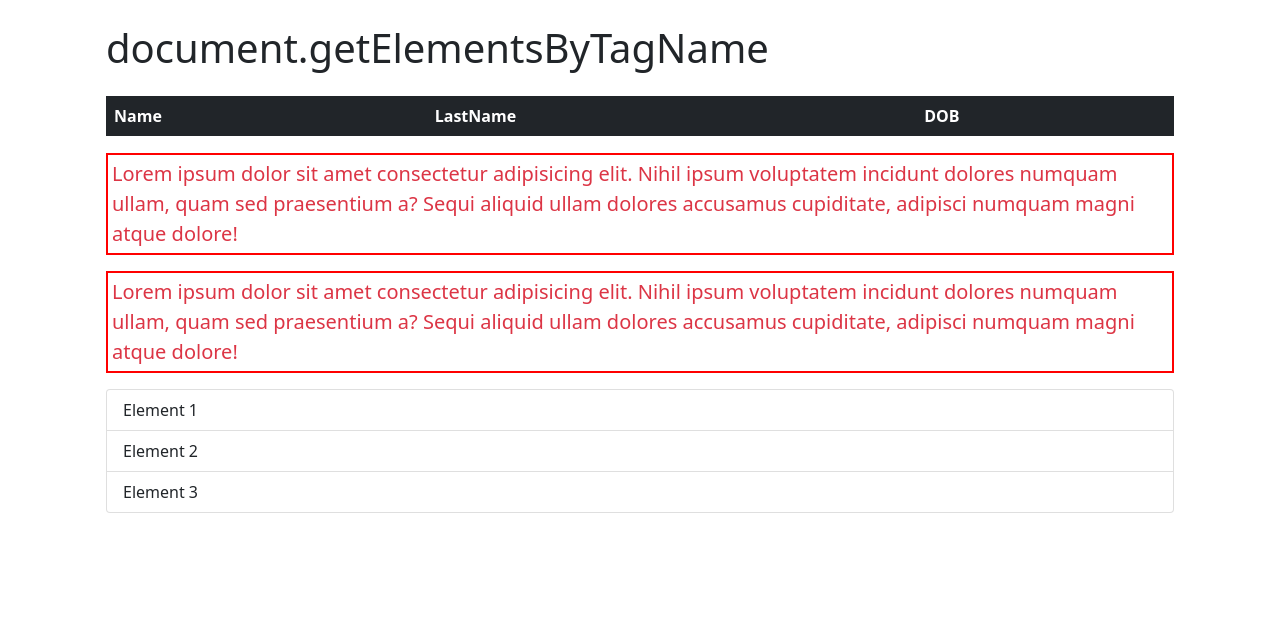
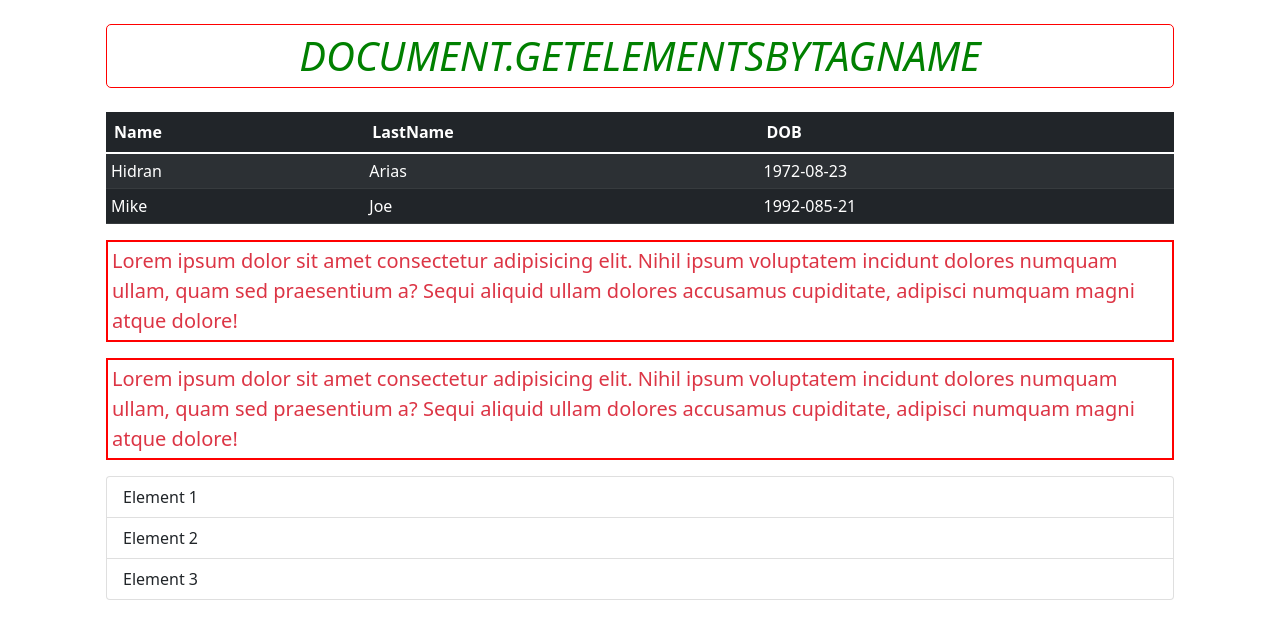
Before and after one commit to hidran/javascript-dom-listeners, a plain HTML site: page index.html in a window 1280 px wide. Drawn offline with nearby package versions, Linux system fonts and the light colour scheme.

Commit message:
Adds getElementById method

```diff
--- a/index.html
+++ b/index.html
@@ -7,34 +7,16 @@
         <title>Document Object model: document.getElementsByTagName</title>
         <link href="https://cdn.jsdelivr.net/npm/bootstrap@5.1.3/dist/css/bootstrap.min.css" rel="stylesheet">
 
-        <script>
-            document.addEventListener('DOMContentLoaded', () => {
-                const doc = document;
-                const ps = doc.getElementsByTagName('p');
-                for (let i = 0; ps[i]; i++) {
-                    let ele = ps[i];
-                    ele.style.border = '2px solid red';
-                    ele.style.padding = '4px';
-                    ele.classList.add('text-danger');
-                    ele.style.cursor = 'pointer';
-                    ele.onclick = (evt) => {
-                        evt.target.classList.remove('text-danger');
-                    };
-                }
-                const tds = doc.getElementsByTagName('td');
-                const arrTds = Array.from(tds);
-                console.log(arrTds);
-                arrTds.forEach(td => td.parentNode.removeChild(td))
-            });
-
-
-        </script>
+        <script src="script.js"></script>
+        <link rel="stylesheet" href="style.css">
     </head>
 
     <body>
         <div class="container">
             <section id="main" class="p-4">
+
                 <h1 id="title">document.getElementsByTagName</h1>
+
                 <table class="table table-striped table-dark mt-4">
                     <thead>
                         <tr>
--- /dev/null
+++ b/script.js
@@ -0,0 +1,22 @@
+document.addEventListener('DOMContentLoaded', () => {
+    const doc = document;
+    const ps = doc.getElementsByTagName('p');
+    for (let i = 0; ps[i]; i++) {
+        let ele = ps[i];
+        ele.style.border = '2px solid red';
+        ele.style.padding = '4px';
+        ele.classList.add('text-danger');
+        ele.style.cursor = 'pointer';
+        ele.onclick = (evt) => {
+            evt.target.classList.remove('text-danger');
+        };
+    }
+    const tds = doc.getElementsByTagName('td');
+    const arrTds = Array.from(tds);
+    console.log(arrTds);
+    arrTds.forEach((td) => (td.style.padding = '5px'));
+
+    // add css class to h1
+    const h1 = doc.getElementById('title');
+    h1.classList.add('header1');
+});
--- /dev/null
+++ b/style.css
@@ -0,0 +1,14 @@
+.header1 {
+    color: red;
+    padding: 7px;
+    background-color: white;
+    border: 1px solid red;
+    text-align: center;
+    text-transform: uppercase;
+    border-radius: 5px;
+}
+#title,
+p#title {
+    font-style: italic;
+    color: green;
+}
```
